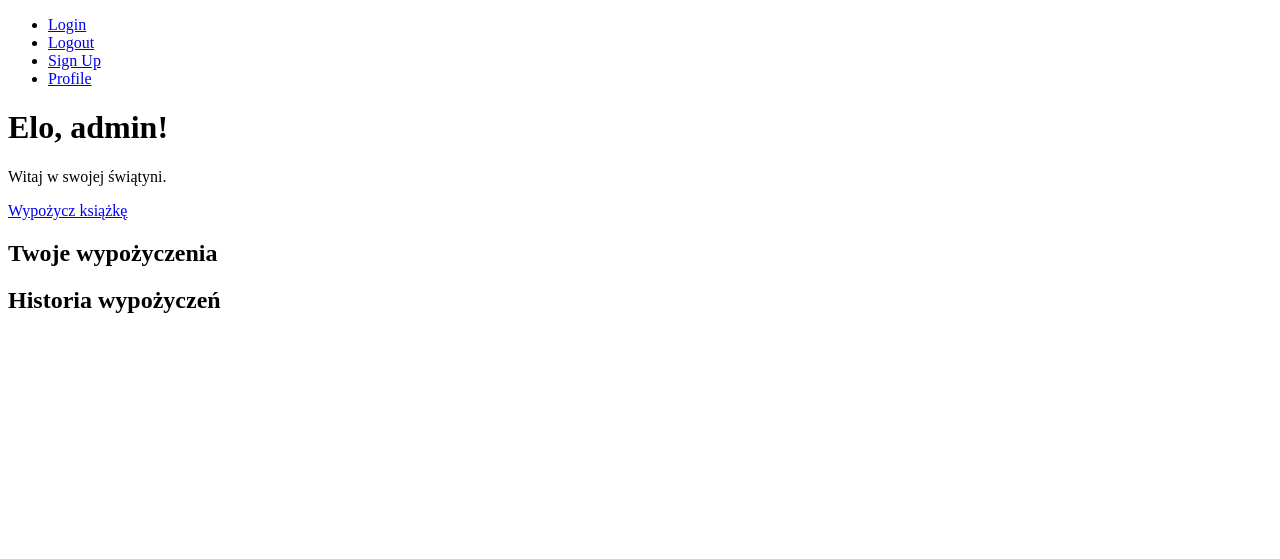
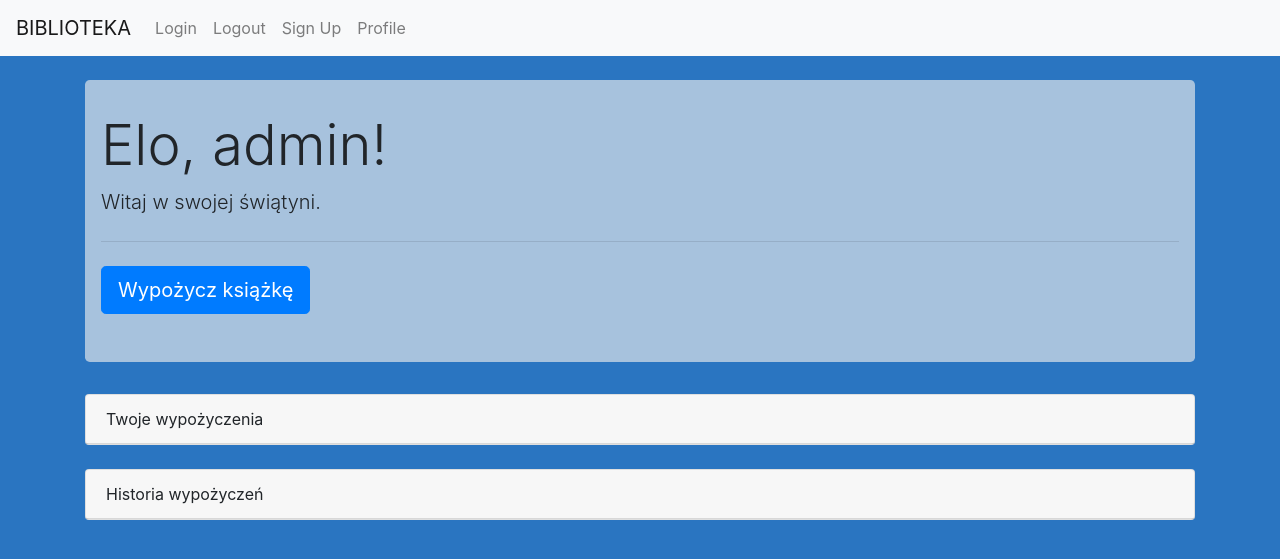
Before and after one commit to popsiii/biblioteka, a Django app: page /profile/ in a window 1280 px wide. Shown: the top 559 px of the page. Run offline with Django 5.2, Linux system fonts and the light colour scheme; a user stored in the database is signed in; data comes from the database, SQL or seed files in the repository; both versions use the stored data as it was after the commit; some libraries are stand-ins or nearby versions.

Commit message:
marta zesrasz sue jak to zobaczysz

```diff
--- /dev/null
+++ b/myproject/myapp/static/css/styles.css
@@ -0,0 +1,13 @@
+/* filepath: /Users/werus/biblioteka/myproject/myapp/static/css/styles.css */
+body {
+    background-color: #2a75c1;
+}
+
+.jumbotron {
+    background-color: #a7c2dd;
+    padding: 2rem 1rem;
+}
+
+.card {
+    margin-bottom: 3rem;
+}
--- a/myproject/myapp/templates/base.html
+++ b/myproject/myapp/templates/base.html
@@ -1,21 +1,40 @@
 <!DOCTYPE html>
-<html>
+<html lang="en">
 <head>
+    <meta charset="UTF-8">
+    <meta name="viewport" content="width=device-width, initial-scale=1.0">
     <title>{% block title %}BIBLIOTEKA{% endblock %}</title>
+    {% load static %}
+    <link rel="stylesheet" href="https://stackpath.bootstrapcdn.com/bootstrap/4.5.2/css/bootstrap.min.css">
+    <link rel="stylesheet" href="{% static 'css/styles.css' %}">
 </head>
 <body>
     <header>
-        <nav>
-            <ul>
-                <li><a href="{% url 'login' %}">Login</a></li>
-                <li><a href="{% url 'logout' %}">Logout</a></li>
-                <li><a href="{% url 'signup' %}">Sign Up</a></li>
-                <li><a href="{% url 'profile' %}">Profile</a></li>
-            </ul>
+        <nav class="navbar navbar-expand-lg navbar-light bg-light">
+            <a class="navbar-brand" href="#">BIBLIOTEKA</a>
+            <div class="collapse navbar-collapse">
+                <ul class="navbar-nav mr-auto">
+                    <li class="nav-item">
+                        <a class="nav-link" href="{% url 'login' %}">Login</a>
+                    </li>
+                    <li class="nav-item">
+                        <a class="nav-link" href="{% url 'logout' %}">Logout</a>
+                    </li>
+                    <li class="nav-item">
+                        <a class="nav-link" href="{% url 'signup' %}">Sign Up</a>
+                    </li>
+                    <li class="nav-item">
+                        <a class="nav-link" href="{% url 'profile' %}">Profile</a>
+                    </li>
+                </ul>
+            </div>
         </nav>
     </header>
-    <main>
+    <main class="container mt-4">
         {% block content %}{% endblock %}
     </main>
+    <script src="https://code.jquery.com/jquery-3.5.1.slim.min.js"></script>
+    <script src="https://cdn.jsdelivr.net/npm/@popperjs/core@2.5.4/dist/umd/popper.min.js"></script>
+    <script src="https://stackpath.bootstrapcdn.com/bootstrap/4.5.2/js/bootstrap.min.js"></script>
 </body>
 </html>
--- a/myproject/myapp/templates/myapp/profile.html
+++ b/myproject/myapp/templates/myapp/profile.html
@@ -2,24 +2,37 @@
 {% extends "base.html" %}
 
 {% block content %}
-<h1>Elo, {{ user.imie }}!</h1>
-<p>Witaj w swojej świątyni.</p>
-<p><a href="{% url 'wypozycz_ksiazke' %}">Wypożycz książkę</a></p>
+<div class="jumbotron">
+    <h1 class="display-4">Elo, {{ user.imie }}!</h1>
+    <p class="lead">Witaj w swojej świątyni.</p>
+    <hr class="my-4">
+    <p><a class="btn btn-primary btn-lg" href="{% url 'wypozycz_ksiazke' %}" role="button">Wypożycz książkę</a></p>
+</div>
 
-<h2>Twoje wypożyczenia</h2>
-<ul>
+<div class="card mb-4">
+    <div class="card-header">
+        Twoje wypożyczenia
+    </div>
+    <ul class="list-group list-group-flush">
         {% for wypozyczenie in user.wypozyczenia_set.all %}
-    <li>
+        <li class="list-group-item">
             {{ wypozyczenie.ksiazka.tytul }} - {{ wypozyczenie.data_wypozyczenia }}
-        <a href="{% url 'zwroc_ksiazke' wypozyczenie.id %}">Zwróć</a>
+            <a class="btn btn-danger btn-sm float-right" href="{% url 'zwroc_ksiazke' wypozyczenie.id %}">Zwróć</a>
         </li>
         {% endfor %}
     </ul>
+</div>
 
-<h2>Historia wypożyczeń</h2>
-<ul>
+<div class="card">
+    <div class="card-header">
+        Historia wypożyczeń
+    </div>
+    <ul class="list-group list-group-flush">
         {% for historia in user.historia_wypozyczen.all %}
-    <li>{{ historia.ksiazka.tytul }} - {{ historia.data_zwrotu }}</li>
+        <li class="list-group-item">
+            {{ historia.ksiazka.tytul }} - {{ historia.data_zwrotu }}
+        </li>
         {% endfor %}
     </ul>
+</div>
 {% endblock %}
```
Also changed, not shown: myproject/db.sqlite3. Lines whose indentation alone changed are shown as unchanged.
